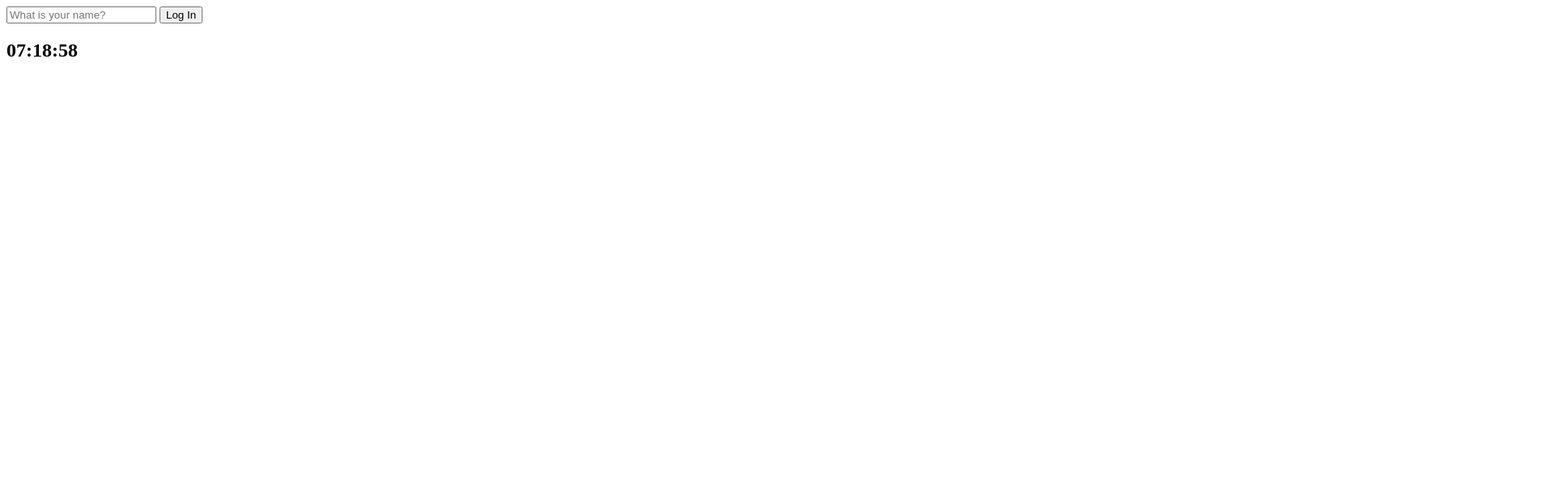
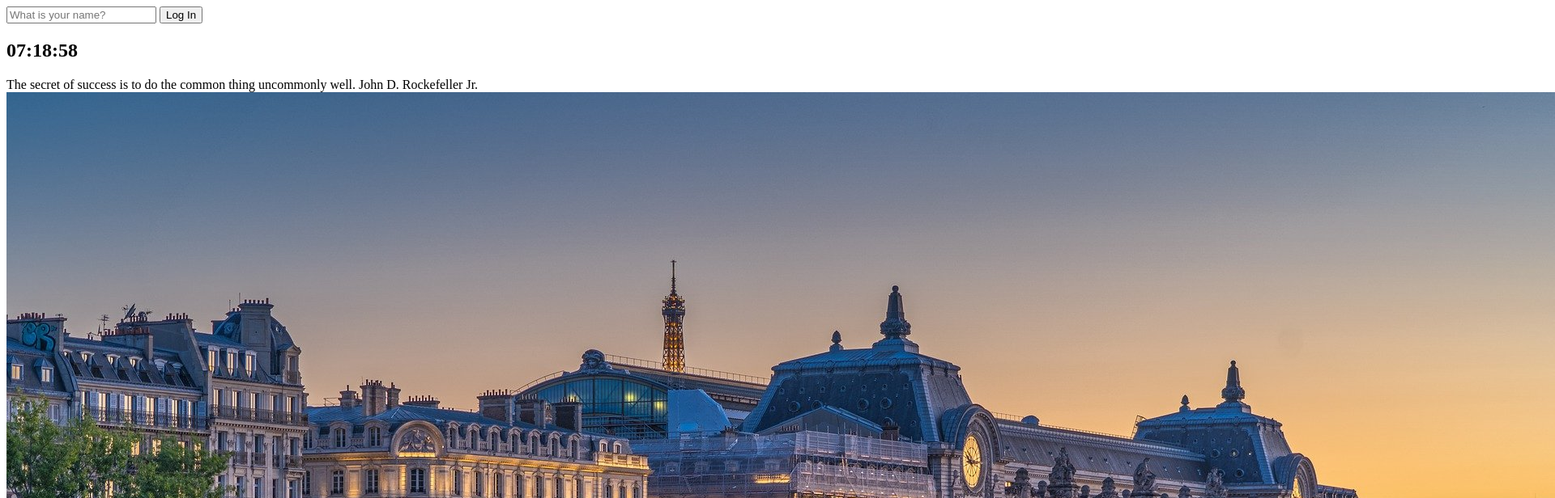
Before and after one commit to huiwonjeong/Momentum-App, a plain HTML site: page index.html in a window 1280 px wide. Shown: the top 616 px of the page at 81% size, 1920 px wide, since content can reach past the window. Drawn offline with Linux system fonts and the light colour scheme.

Commit message:
random bg and quotes

```diff
--- a/index.html
+++ b/index.html
@@ -14,9 +14,15 @@
     </form>
     <h2 id="clock">00:00:00</h2>
     <h1 id="greeting" class="hidden"></h1>
+    <div id="quote">
+        <span></span>
+        <span></span>
+    </div>
 
     <script src="js/greeting.js"></script>
     <script src="js/clock.js"></script>
+    <script src="js/quotes.js"></script>
+    <script src="js/background.js"></script>
 
 </body>
 </html>
--- /dev/null
+++ b/js/background.js
@@ -0,0 +1,8 @@
+const images = ["0.jpg", "1.jpg", "2.jpg"];
+
+const chosenImage = images[Math.floor(Math.random() * images.length)];
+
+const bgImage = document.createElement("img");
+bgImage.src = `img/${chosenImage}`;
+
+document.body.appendChild(bgImage);
--- /dev/null
+++ b/js/quotes.js
@@ -0,0 +1,55 @@
+const quotes = [
+  {
+    quote:
+      "The greatest glory in living lies not in never falling, but in rising every time we fall.",
+    author: "Nelson Mandela",
+  },
+  {
+    quote: "Never let the fear of striking out keep you from playing the game.",
+    author: "Babe Ruth",
+  },
+  {
+    quote: "Life is either a great adventure or nothing.",
+    author: "Helen Keller",
+  },
+  {
+    quote:
+      "All you need in this life is ignorance and confidence; then success is sure.",
+    author: "Mark Twain",
+  },
+  {
+    quote:
+      "Life is a mountain. Your goal is to find your path, not to reach the top.",
+    author: "Maxime Lagacé",
+  },
+  {
+    quote:
+      "Life is from the inside out. When you shift on the inside, life shifts on the outside.",
+    author: "Kamal Ravikant",
+  },
+  {
+    quote:
+      "Success is not final; failure is not fatal: It is the courage to continue that counts.",
+    author: "Winston S. Churchill",
+  },
+  {
+    quote: "The way to get started is to quit talking and begin doing.",
+    author: "Walt Disney",
+  },
+  {
+    quote: "It is better to fail in originality than to succeed in imitation.",
+    author: "Herman Melville",
+  },
+  {
+    quote: "The secret of success is to do the common thing uncommonly well.",
+    author: "John D. Rockefeller Jr.",
+  },
+];
+
+const quote = document.querySelector("#quote span:first-child");
+const author = document.querySelector("#quote span:last-child");
+
+const todaysQuote = quotes[Math.floor(Math.random() * quotes.length)];
+
+quote.innerText = todaysQuote.quote;
+author.innerText = todaysQuote.author;
```
Also changed, not shown: img/0.jpg (added), img/1.jpg (added), img/2.jpg (added), js/todo.js (added).
